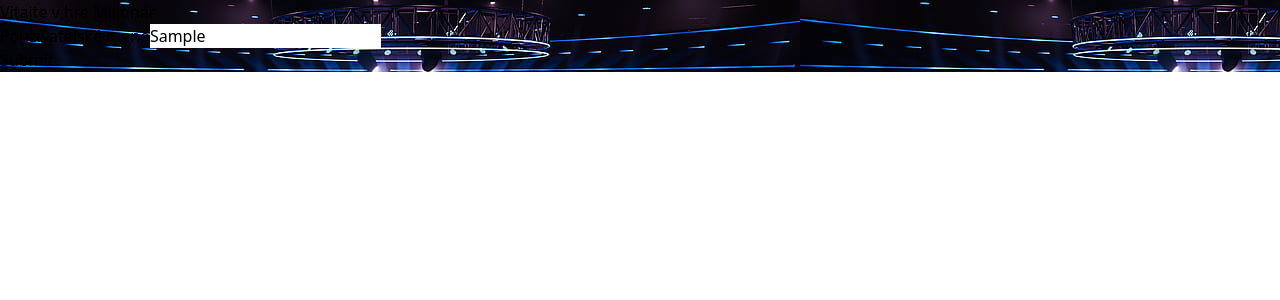
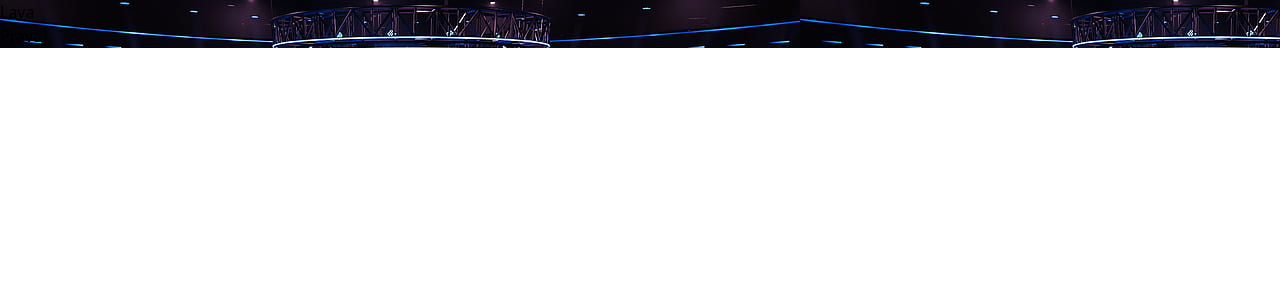
Before and after one commit to marosmichna/Millionaire-app, a React (Vite) app: page / in a window 1280 px wide. Both pictures are taken after typing "Sample" into the empty fields and a click on the button "Submit". Shown: the top 300 px of the page. Built offline with nearby package versions, Linux system fonts and the light colour scheme.

Commit message:
add Game Page

```diff
--- a/src/App.tsx
+++ b/src/App.tsx
@@ -1,14 +1,22 @@
 import WelcomePage from "./pages/WelcomePage/WelcomePage"
 import Millionaire from "./assets/millionaire.jpg";
+import { useSelector } from "react-redux";
+import { RootState } from "./state/store";
+import GamePage from "./pages/GamePage/GamePage";
 
 function App() {
+
+  const userName = useSelector((state: RootState) => state.userName.userName);
 
   return (
     <div
       className=" w-screen h-screen bg-cover bg-center bg-no-repeat"
       style={{ backgroundImage: `url(${Millionaire})` }}
     >
-      <WelcomePage />
+      {
+        userName ? <GamePage /> : <WelcomePage />
+      }
+
     </div>
   )
 }
--- /dev/null
+++ b/src/pages/GamePage/GamePage.tsx
@@ -0,0 +1,13 @@
+
+const GamePage = () => {
+  return (
+    <div className="w-full h-screen flex mx-auto">
+      <div className="grid grid-cols-1 w-full sm:grid-cols-2 mx-10 sm:mx-0">
+        <div className="text-white bg-blue-800 sm:ml-auto">Lava</div>
+        <div className="text-white bg-blue-200 sm:ml-auto">Prava</div>
+      </div>
+    </div>
+  )
+}
+
+export default GamePage
--- a/src/pages/WelcomePage/WelcomePage.tsx
+++ b/src/pages/WelcomePage/WelcomePage.tsx
@@ -45,7 +45,6 @@ const WelcomePage = () => {
                   Submit
                 </button>
             </form>
-
         </div>
     </div>
   )
```
